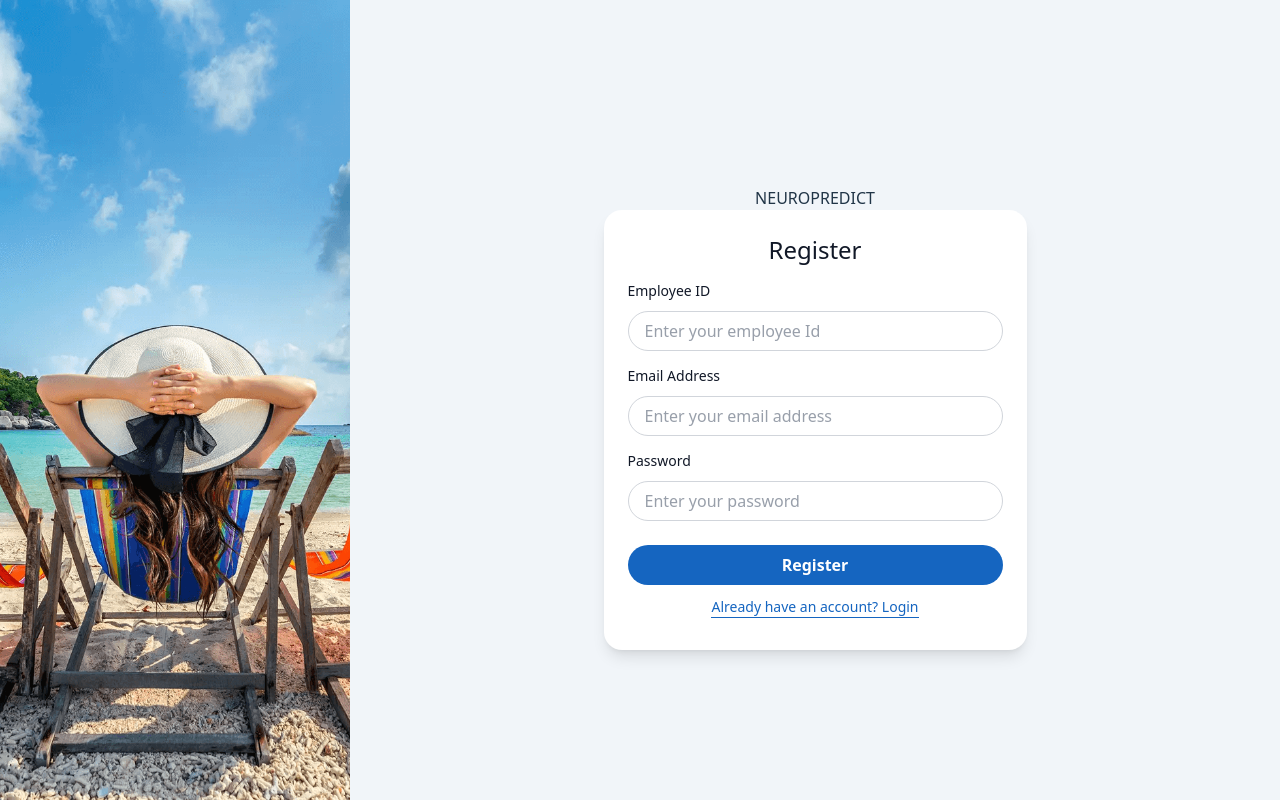
After one commit to CS-LTU/com7033-assignment-AugustineMayaki, a Flask app: page /register in a window 1280 px wide. The commit adds this page. Run offline with Flask 3, Linux system fonts and the light colour scheme; some libraries are stand-ins or nearby versions.

Commit message:
implement user registraion with employee validation

```diff
--- a/app.py
+++ b/app.py
@@ -1,7 +1,9 @@
 from flask import Flask, flash, render_template, request, redirect, session, url_for
 from models.users import db, User
+from models.employee import Employee
 from utils.auth import auth_required
 import os
+import re
 
 app = Flask(__name__)
 
@@ -45,18 +47,20 @@
         if user and user.check_password(password):
             session['user_id'] = user.id
             session['email'] = user.email
-            session['first_name'] = user.first_name
-            session['last_name'] = user.last_name
-            session['role'] = user.role.role_name if user.role else None
+            # Get first_name and last_name from Employee table through relationship
+            session['first_name'] = user.employee.first_name if user.employee else 'Unknown'
+            session['last_name'] = user.employee.last_name if user.employee else 'User'
+            session['role'] = user.employee.role if user.employee else None
 
             # Redirect user to different page based on their role
-            if user.is_super_admin():
+            role = session.get('role', '').lower()
+            if role == 'super admin':
                 flash("Login successfully", "success")
                 return redirect(url_for('users_management'))
-            elif user.is_doctor():
+            elif role == 'doctor':
                 print("Doctor logged in")
                 return redirect(url_for('patient_management'))
-            elif user.is_nurse():
+            elif role == 'nurse':
                 print("Nurse logged in")
                 return redirect(url_for('patient_management'))
         else:
@@ -64,6 +68,67 @@
             return render_template('pages/auth/login.html', email=email)  # Do not pass password
 
     return render_template('pages/auth/login.html')
+
+@app.route("/register", methods=['GET', 'POST'])
+def register():
+    if request.method == 'POST':
+        employee_id = request.form.get('employee_id', '').strip()
+        email = request.form.get('email', '').strip()
+        password = request.form.get('password', '').strip()
+
+        # Basic validation
+        if not employee_id or not email or not password:
+            flash('Please fill out all required fields', 'error')
+            return render_template('pages/auth/register.html')
+
+        # Employee ID pattern validation (6 alphanumeric characters)
+        if len(employee_id) != 6 or not employee_id.isalnum():
+            flash('Employee ID must be exactly 6 alphanumeric characters', 'error')
+            return render_template('pages/auth/register.html')
+
+        # Email pattern validation
+        email_pattern = r'^[\w\.-]+@[\w\.-]+\.\w+$'
+        if not re.match(email_pattern, email):
+            flash('Please enter a valid email address', 'error')
+            return render_template('pages/auth/register.html')
+
+        # Password strength validation
+        pattern = r'^(?=.*[a-z])(?=.*[A-Z])(?=.*\d)(?=.*\W).{8,}$'
+        if not re.match(pattern, password):
+            flash("Password must be 8+ chars and include upper, lower, digit and special char.", "error")
+            return render_template('pages/auth/register.html')
+
+        # Check if employee_id and email exist together in the same row in Employee table
+        employee = Employee.query.filter_by(employee_id=employee_id, email=email).first()
+        if not employee:
+            flash('Employee ID and email do not match our records. Please contact admin.', 'error')
+            return render_template('pages/auth/register.html')
+
+        # Check if email already exists in User table
+        if User.query.filter_by(email=email).first():
+            flash('Email already registered. Please use a different email.', 'error')
+            return render_template('pages/auth/register.html')
+
+        # Check if employee_id already registered in User table
+        if User.query.filter_by(employee_id=employee_id).first():
+            flash('Employee ID already registered. Please use a different Employee ID.', 'error')
+            return render_template('pages/auth/register.html')
+
+        # Register the user
+        user = User(
+            employee_id=employee_id,
+            email=email
+        )
+        user.set_password(password)
+
+        db.session.add(user)
+        db.session.commit()
+
+        flash('Registration successful! You can now login.', 'success')
+        return redirect(url_for('login'))
+
+    return render_template('pages/auth/register.html')
+
 
 @app.route("/forgot-password")
 def forgot_password():
@@ -92,25 +157,15 @@
 @app.route("/users-management")
 @auth_required
 def users_management():
+    # Get users with employee information
     users = db.session.query(User).order_by(User.created_at.desc()).all()
     total_users = db.session.query(User).count()
-
     users_overview = [
         {
             "label": "Total Users",
             "value": total_users,
             "description": "Total registered users in the system"
         },
-        {
-            "label": "Confirmed Users",
-            "value": 0,
-            "description": "Total users confirmed their accounts"
-        },
-        {
-            "label": "Unconfirmed Users",
-            "value": 0,
-            "description": "Total users pending confirmation"
-        }
     ]
 
     return render_template('pages/users_management.html',
--- a/models/employee.py
+++ b/models/employee.py
@@ -5,9 +5,9 @@
 
 class Employee(db.Model):
     id = db.Column(db.Integer, primary_key=True)
+    employee_id = db.Column(db.String(6), unique=True, nullable=False)
     first_name = db.Column(db.String(50), nullable=False)
     last_name = db.Column(db.String(50), nullable=False)
     email = db.Column(db.String(120), unique=True, nullable=False)
-    employee_id = db.Column(db.String(6), unique=True, nullable=False)
     role = db.Column(db.String(50), nullable=False)
     created_at = db.Column(db.DateTime, default=datetime.utcnow)
--- a/static/src/input.css
+++ b/static/src/input.css
@@ -108,7 +108,6 @@
   border-radius: 6px;
   font-weight: 600;
   min-width: 250px;
-  max-width: 320px;
   color: #222;
   opacity: 0;
   transform: translateX(100%);
--- a/templates/pages/auth/login.html
+++ b/templates/pages/auth/login.html
@@ -20,6 +20,8 @@
                     <span>Login</span>
                 {% endcall %}
                 <div class="mt-3 mb-2 flex justify-between">
+                    <a href='{{ url_for("register") }}'
+                       class="forgot_password cursor-pointer text-sm">New to the team? Sign up</a>
                     <a href='{{ url_for("forgot_password") }}'
                        class="forgot_password cursor-pointer text-sm">Forgot password?</a>
                 </div>
--- /dev/null
+++ b/templates/pages/auth/register.html
@@ -0,0 +1,25 @@
+{% extends "layouts/public_layout.html" %}
+{% from "components/Input.html" import render as Input %}
+{% from "components/card.html" import render as Card %}
+{% from "components/password_input.html" import render as password_input %}
+{% from "components/button.html" import render as Button %}
+{% block main_content %}
+    <div class="w-full max-w-[423px]">
+        <div class="flex items-center justify-center w-full mb">NEUROPREDICT</div>
+        {% call Card() %}
+            <form method="post" action='/register'>
+                <h2 class="text-xl 560:text-2xl text-primary-black text-center font-medium">Register</h2>
+                {{ Input(label='Employee ID', id='employee_id', name='employee_id', required=True, placeholder='Enter your employee Id', input_class='full_rounded_input', container_class='flex-1') }}
+                {{ Input(label='Email Address', id='email', name='email', input_type='email', required=True, placeholder='Enter your email address', input_class='full_rounded_input') }}
+                {{ password_input(label='Password', id='password', name='password', required=True, placeholder='Enter your password', input_class='full_rounded_input') }}
+                {% call Button(class_name='mt-6', button_class='default_button') %}
+                    <span>Register</span>
+                {% endcall %}
+                <div class="mt-3 mb-2 flex justify-center">
+                    <a href='{{ url_for("login") }}'
+                       class="forgot_password cursor-pointer text-sm">Already have an account? Login</a>
+                </div>
+            </form>
+        {% endcall %}
+    </div>
+{% endblock %}
```
Also changed, not shown: models/users.py (+6 -4 lines), populate_employees.py (deleted, +0 -34 lines), seed_db.py (added, +68 -0 lines), static/css/output.css (+61 -1 lines), templates/pages/users_management.html (+17 -46 lines).
